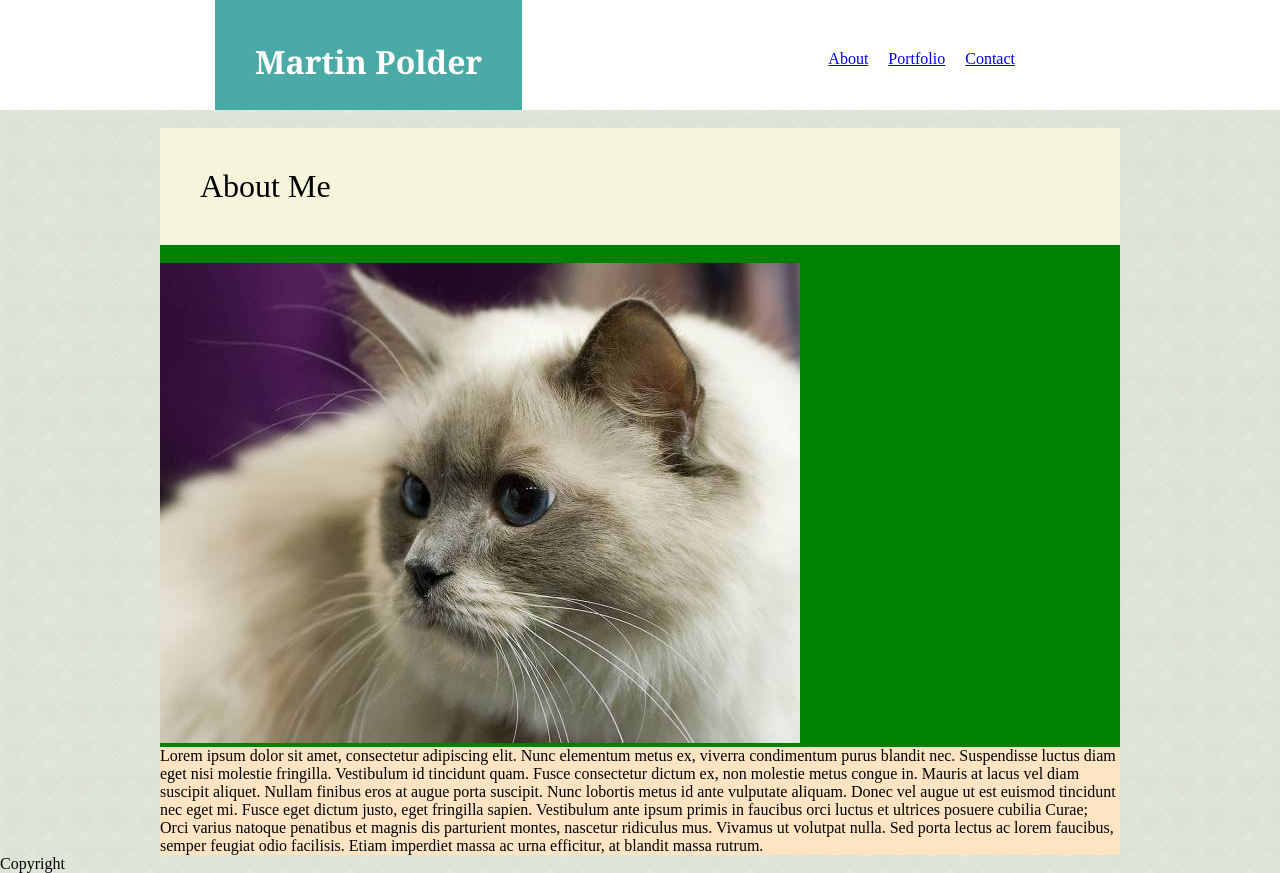
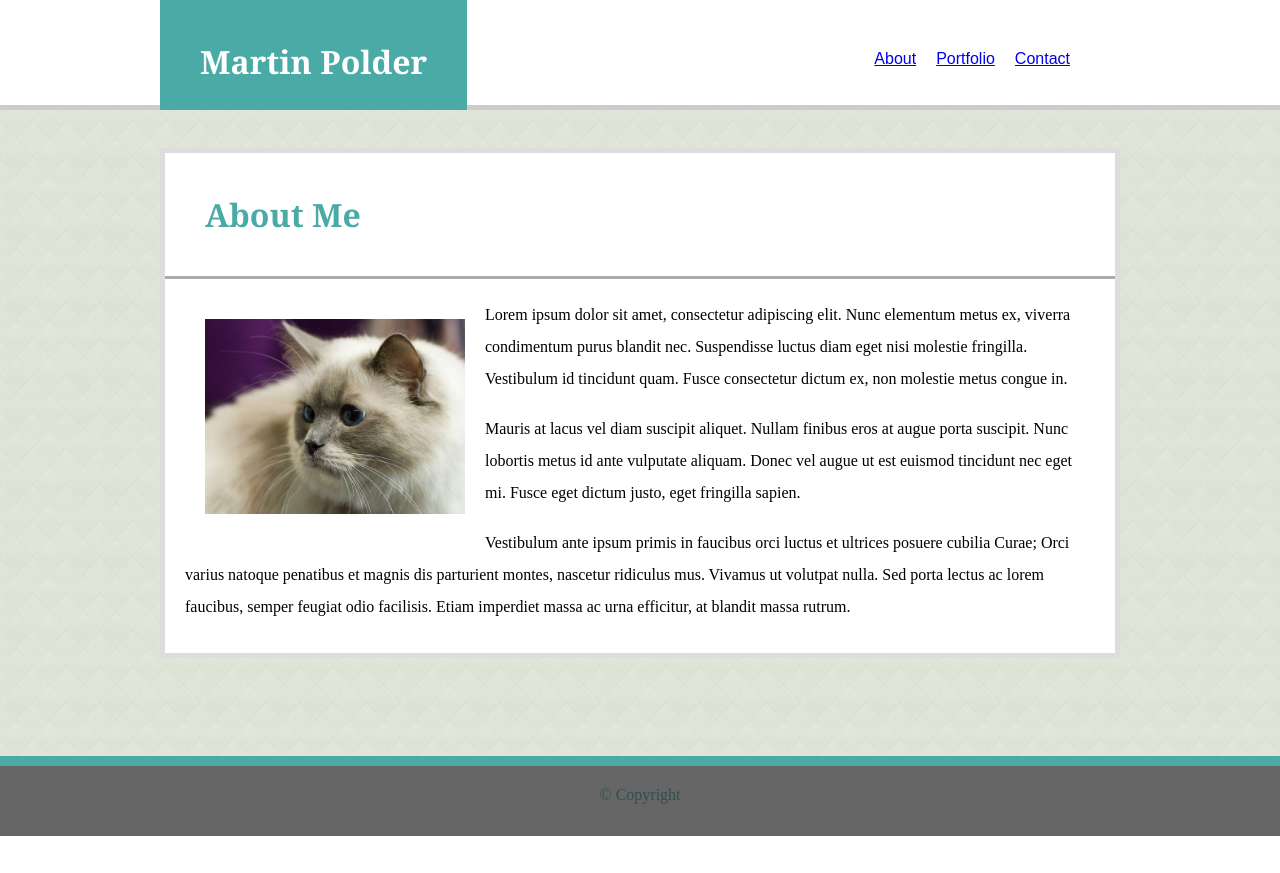
Before and after one commit to martinpolder/Basic-Portfolio, a plain HTML site: page index.html in a window 1280 px wide. After the commit the page ends 836 px from the top, so only its background shows below. Drawn offline with Linux system fonts and the light colour scheme.

Commit message:
About me page CSS completed

```diff
--- a/assets/css/style.css
+++ b/assets/css/style.css
@@ -12,15 +12,27 @@ html {
 
 }
 
+
 header {
+    background-color: #ffffff;
+    height: 110px;
+    border-bottom:  5px solid #cccccc;
 
-    background-color: white;
+}
+
+
+#headcont {
+
+
     height: 110px;
+    width: 960px;
     margin: 0 auto 0 auto;
     overflow: hidden;
 }
 
+
 body {
+
 
     background-image: url(../images/background.png);
     margin: 0;
@@ -39,7 +51,7 @@ body {
     font-size: 200%;
     text-align: center;
     padding: 40px;
-    margin-left: 215px;
+
 
 
 
@@ -50,7 +62,9 @@ body {
 #topnav {
     float: right;
     padding: 40px;
-    margin-right: 215px;
+    font-family: Arial, Helvetica, sans-serif;
+    color: #777777;
+
 
 
 }
@@ -75,18 +89,55 @@ body {
 .pagebody {
     clear: both;
 
-    background-color: green;
+    background-color:#ffffff;
     margin: 0 auto 0 auto;
     width: 960px;
+    border: 5px solid #dddddd;
+    padding-bottom: 10px;
+    margin-top: 20px;
+    margin-bottom: 80px;
 
 }
 
 #bodytitle {
-    background-color: beige;
+    background-color: #ffffff;
     padding: 40px;
+    border-bottom: 3px outset #ffffff;
     font-size: 200%;
+    color: #4aaaa5;
+    font-family: Georgia, 'Times New Roman', Times, serif;
+
+
+}
+
+
+
+#article {
+    padding: 20px;
+}
+
+img {
+    width: 300px;
+    padding: 20px;
+    float: left;
 }
 
 p {
-    background-color: bisque;
+   line-height: 200%;
+
+
 }
+
+footer {
+    clear: both;
+    background-color: #666666;
+    border-top: 10px solid #4aaaa5;
+   height: 80px;
+    margin: 0;
+   bottom: 0;
+   text-align: center;
+   color: darkslategray;
+   padding-top: 20px;
+
+
+}
--- a/index.html
+++ b/index.html
@@ -16,7 +16,12 @@
 
 
     <!-- Name -->
-     <header>
+
+
+    <header>
+
+        <div id="headcont">
+
         <div id="title">
             <strong>Martin Polder</strong>
         </div>
@@ -34,10 +39,10 @@
 
         </div>
 
-
-
+    </div>
 
     </header>
+
 
     <br>
 
@@ -45,10 +50,12 @@
     <section class="pagebody">
 
      <div id="bodytitle">
-         About Me
+         <strong>About Me</strong>
      </div>
 
-     <br>
+
+
+     <div id="article">
 
      <img src="assets/images/Headshot.jpg" alt="A very handsome man">
 
@@ -58,28 +65,38 @@
             Nunc elementum metus ex, viverra condimentum purus blandit
             nec. Suspendisse luctus diam eget nisi molestie fringilla.
             Vestibulum id tincidunt quam. Fusce consectetur dictum ex,
-            non molestie metus congue in. Mauris at lacus vel diam
+            non molestie metus congue in.
+     </p>
+     <br>
+     <p>
+            Mauris at lacus vel diam
             suscipit aliquet. Nullam finibus eros at augue porta suscipit.
             Nunc lobortis metus id ante vulputate aliquam. Donec vel
             augue ut est euismod tincidunt nec eget mi. Fusce eget
-            dictum justo, eget fringilla sapien. Vestibulum ante ipsum
+            dictum justo, eget fringilla sapien.
+     </p>
+        <br>
+       <p>
+            Vestibulum ante ipsum
             primis in faucibus orci luctus et ultrices posuere cubilia
             Curae; Orci varius natoque penatibus et magnis dis parturient
             montes, nascetur ridiculus mus. Vivamus ut volutpat nulla.
             Sed porta lectus ac lorem faucibus, semper feugiat odio facilisis.
             Etiam imperdiet massa ac urna efficitur, at blandit massa rutrum.
      </p>
+
+     </div>
     </section>
 
 
 
 
-
+<br>
 <!-- Footer and Copyright -->
 
 <footer>
 
-    Copyright
+        &copy Copyright
 
 </footer>
 
```
Also changed, not shown: contact.html (+7 -3 lines), portfolio.html (+11 -8 lines).
